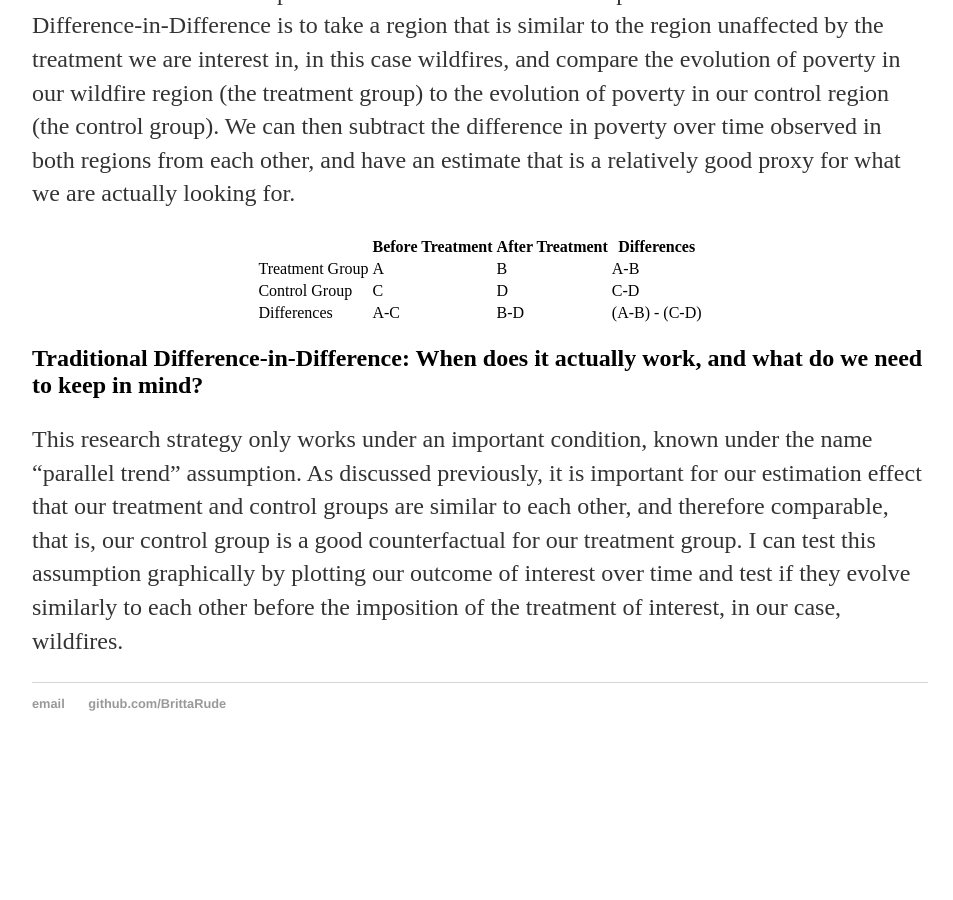
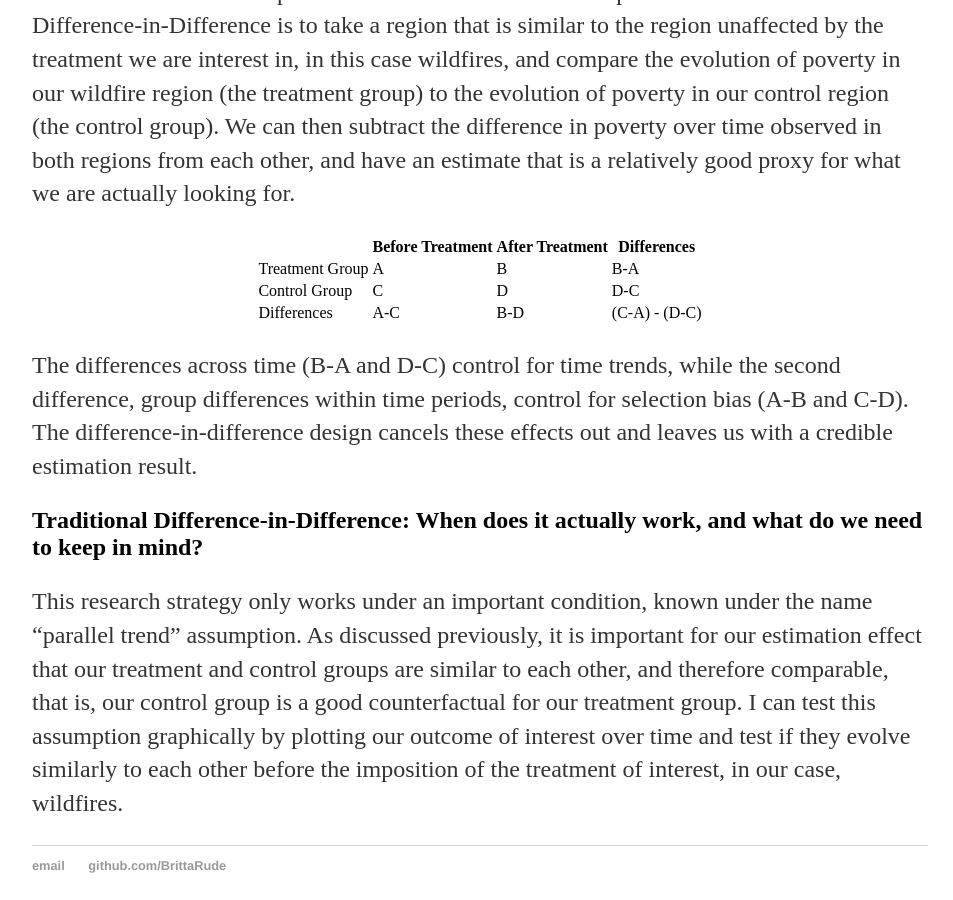
Before and after one commit to BrittaRude/BrittaRude.github.io, a Jekyll site: the page built from inputs_datascience/_posts/2020-07-19-britta-rude-revisiting-difference-in-difference.md, in a window 1280 px wide and 900 px high, scrolled down 1724 px. Shown: the whole window, without its empty margins (160-1113 px from the left). Built offline with Jekyll 4.4.1, drawn with Linux system fonts in a browser that asks for light colours; before the commit the page ends 2495 px from its top, so only the background shows below that.

Commit message:
Update 2020-07-19-britta-rude-revisiting-difference-in-difference.md

```diff
--- a/inputs_datascience/_posts/2020-07-19-britta-rude-revisiting-difference-in-difference.md
+++ b/inputs_datascience/_posts/2020-07-19-britta-rude-revisiting-difference-in-difference.md
@@ -18,10 +18,12 @@ Difference-in-Difference provides us with a solution for this problematic. What
 
 <table align="center">
   <tr><th align="center"></th><th align="center">Before Treatment</th><th align="center">After Treatment</th><th align="center">Differences</th></tr>
-  <tr><td>Treatment Group</td><td>A</td><td>B</td><td>A-B</td></tr>
-  <tr><td>Control Group</td><td>C</td><td>D</td><td>C-D</td></tr>
-  <tr><td>Differences</td><td>A-C</td><td>B-D</td><td>(A-B) - (C-D)</td></tr>
+  <tr><td>Treatment Group</td><td>A</td><td>B</td><td>B-A</td></tr>
+  <tr><td>Control Group</td><td>C</td><td>D</td><td>D-C</td></tr>
+  <tr><td>Differences</td><td>A-C</td><td>B-D</td><td>(C-A) - (D-C)</td></tr>
 </table>
+
+The differences across time (B-A and D-C) control for time trends, while the second difference, group differences within time periods, control for selection bias (A-B and C-D). The difference-in-difference design cancels these effects out and leaves us with a credible estimation result.
 
 ## Traditional Difference-in-Difference: When does it actually work, and what do we need to keep in mind?
 
```
